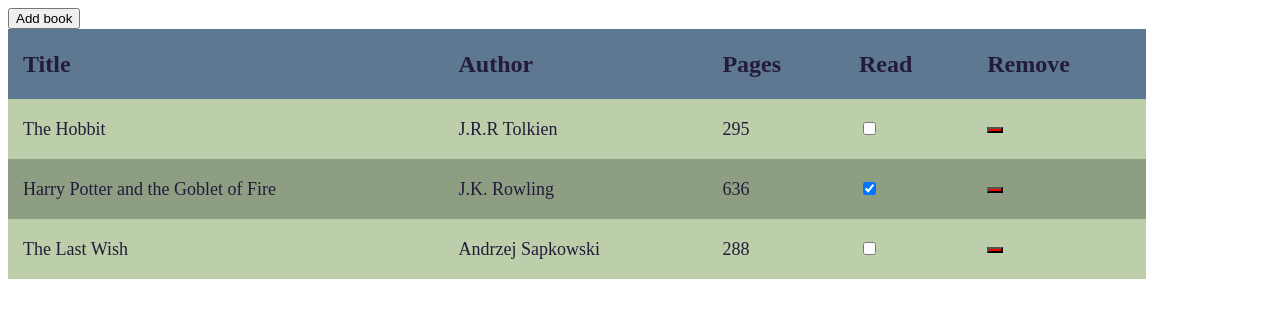
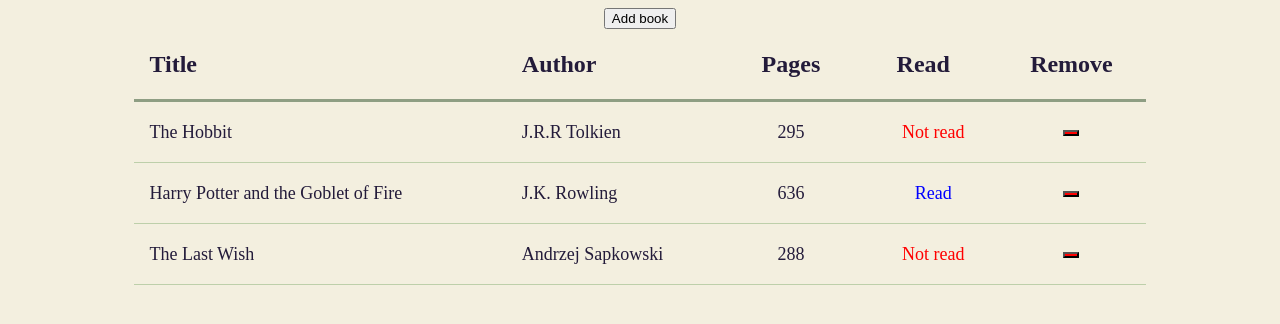
Before and after one commit to OskarWalichniewicz/odin-library, a plain HTML site: page index.html in a window 1280 px wide. Drawn offline with Linux system fonts and the light colour scheme.

Commit message:
Change styling of the table

```diff
--- a/index.html
+++ b/index.html
@@ -9,14 +9,16 @@
 
   <body>
     <button class="add_book">Add book</button>
+    <div class="table_container">
       <table class="books_table">
         <tr class="first_row">
           <th>Title</th>
           <th>Author</th>
-        <th>Pages</th>
-        <th>Read</th>
-        <th>Remove</th>
+          <th class="centered_first_row">Pages</th>
+          <th class="centered_first_row">Read</th>
+          <th class="centered_first_row">Remove</th>
         </tr>
       </table>
+    </div>
   </body>
 </html>
--- a/script.js
+++ b/script.js
@@ -35,14 +35,20 @@ function displayBooks(booksArray) {
     bookAuthor.appendChild(bookAuthorText);
 
     const bookNumberOfPages = document.createElement('td');
+    bookNumberOfPages.classList.add('centered_column');
     const bookNumberOfPagesText = document.createTextNode(booksArray[book].numberOfPages);
     bookNumberOfPages.appendChild(bookNumberOfPagesText);
 
     const bookReadStatus = document.createElement('td');
-    const bookReadStatusButton = createReadButton(booksArray[book].readStatus);
+    bookReadStatus.classList.add('centered_column');
+    const bookReadStatusButtonList = createReadButton(booksArray[book].readStatus, book, booksArray);
+    const bookReadStatusButton = bookReadStatusButtonList[0];
+    const bookReadStatusButtonLabel = bookReadStatusButtonList[1];
     bookReadStatus.appendChild(bookReadStatusButton);
+    bookReadStatus.appendChild(bookReadStatusButtonLabel);
 
     const bookRemove = document.createElement('td');
+    bookRemove.classList.add('centered_column');
     const bookRemoveButton = createRemoveButton();
     bookRemove.appendChild(bookRemoveButton);
 
@@ -56,19 +62,40 @@ function displayBooks(booksArray) {
   }
 }
 
-function createReadButton(readStatus) {
+function createReadButton(readStatus, index, booksArray) {
   const bookReadStatusButton = document.createElement('input');
+  bookReadStatusButton.classList.add('read_status_table_checkbox');
+  bookReadStatusButton.id = index;
   bookReadStatusButton.type = 'checkbox';
+  const bookReadStatusButtonLabel = document.createElement('label');
+  bookReadStatusButtonLabel.htmlFor = index;
+  bookReadStatusButtonLabel.classList.add('read_status_table_label');
   if(readStatus) {
     bookReadStatusButton.checked = true;
+    bookReadStatusButtonLabel.textContent = 'Read';
+  } else {
+    bookReadStatusButtonLabel.textContent = 'Not read';
   }
-  return bookReadStatusButton;
+
+  // If someone presses checkbox
+  bookReadStatusButton.addEventListener('change', (event) => {
+    if(event.currentTarget.checked) {
+      // If it was unchecked (unread) and now it is read, then it
+      // changes its text content and Object readStatus
+      bookReadStatusButtonLabel.textContent = 'Read';
+      booksArray[index].readStatus = true;
+    } else {
+      bookReadStatusButtonLabel.textContent = 'Not read';
+      booksArray[index].readStatus = false;
+    }
+  });
+
+  return [bookReadStatusButton, bookReadStatusButtonLabel];
 }
 
 function createRemoveButton() {
   const bookRemoveButton = document.createElement('button');
-  bookRemoveButton.style.backgroundColor = 'red';
-  bookRemoveButton.style.verticalAlign = 'middle';
+  bookRemoveButton.classList.add('remove_button');
   return bookRemoveButton;
 }
 
--- a/styles.css
+++ b/styles.css
@@ -7,8 +7,22 @@
   --dark_green: #8e9e83;
 }
 
+html {
+  background-color: var(--light_brown);
+}
+
+body {
+  display: flex;
+  flex-direction: column;
+  align-items: center;
+}
+
+.table_container {
+  width: 80%;
+}
+
 table {
-  width: 90%;
+  width: 100%;
   border-collapse: collapse;
   color: var(--dark_blue);
 }
@@ -16,8 +30,8 @@ table {
 th {
   height: 40px;
   font-size: 24px;
-  background-color: var(--blue);
   text-align: left;
+  border-bottom: 3px solid var(--dark_green);
 }
 
 td {
@@ -25,6 +39,12 @@ td {
   font-size: 18px;
   text-align: left;
   vertical-align: middle;
+  border-bottom: 1px solid var(--green);
+}
+
+.centered_column,
+.centered_first_row {
+  text-align: center;
 }
 
 th,
@@ -32,10 +52,22 @@ td {
   padding: 15px;
 }
 
-tr:nth-child(even) {
-  background-color: var(--green);
+.remove_button {
+  background-color: red;
+  vertical-align: middle;
 }
 
-tr:nth-child(odd) {
-  background-color: var(--dark_green);
+.read_status_table_checkbox {
+  visibility: hidden;
 }
+
+input[type="checkbox"] + label {
+  color: red;
+  width: 10px;
+  height: 10px;
+  user-select: none;
+}
+
+input[type="checkbox"]:checked + label {
+  color: blue;
+}
```
Lines whose indentation alone changed are shown as unchanged.
